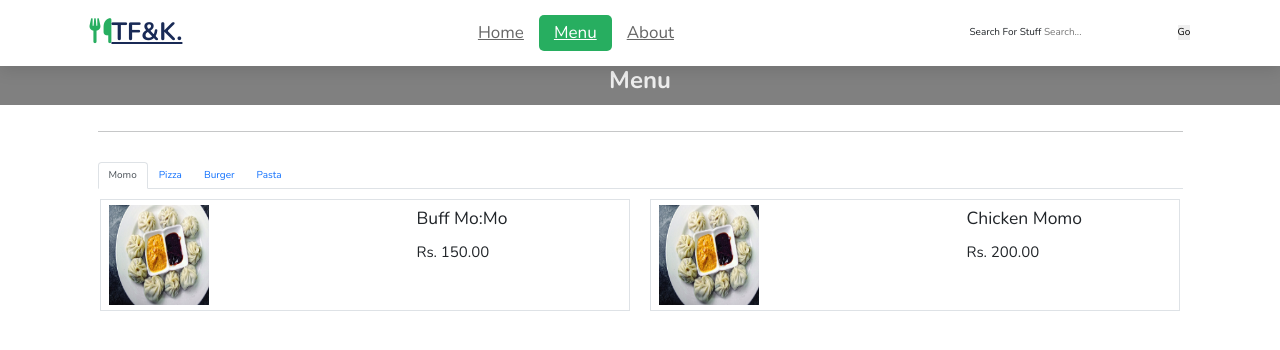
After one commit to rozanDai/RestaurantManagement, a Django app: page /food in a window 1280 px wide. The commit adds this page. Shown: the top 350 px of the page. Run offline with Django 4.2, Linux system fonts and the light colour scheme; data comes from the database, SQL or seed files in the repository; both versions use the stored data as it was after the commit; some libraries are stand-ins or nearby versions.

Commit message:
updatesss

```diff
--- /dev/null
+++ b/ForkAndKnife/templates/ForkAndKnife/menuFood.html
@@ -0,0 +1,177 @@
+{%load static %}
+<!doctype html>
+<html lang="en">
+
+<head>
+  <meta charset="utf-8">
+  <meta name="viewport" content="width=device-width, initial-scale=1">
+  <title>The Fork & Knife Restaurant</title>
+  <!-- bootstrap cdn link -->
+  <link href="https://cdn.jsdelivr.net/npm/bootstrap@5.0.2/dist/css/bootstrap.min.css" rel="stylesheet" integrity="sha384-EVSTQN3/azprG1Anm3QDgpJLIm9Nao0Yz1ztcQTwFspd3yD65VohhpuuCOmLASjC" crossorigin="anonymous">
+  <script src="https://cdn.jsdelivr.net/npm/bootstrap@5.0.2/dist/js/bootstrap.bundle.min.js" integrity="sha384-MrcW6ZMFYlzcLA8Nl+NtUVF0sA7MsXsP1UyJoMp4YLEuNSfAP+JcXn/tWtIaxVXM" crossorigin="anonymous"></script>
+  <link href="https://cdn.jsdelivr.net/npm/bootstrap@5.2.0/dist/css/bootstrap.min.css" rel="stylesheet"
+    integrity="sha384-gH2yIJqKdNHPEq0n4Mqa/HGKIhSkIHeL5AyhkYV8i59U5AR6csBvApHHNl/vI1Bx" crossorigin="anonymous">
+  <!-- fontawesome cdn link -->
+  <link rel="stylesheet" href="https://cdnjs.cloudflare.com/ajax/libs/font-awesome/6.1.1/css/all.min.css">
+  <!-- swiper cdn link -->
+  <link rel="stylesheet" href="https://cdn.jsdelivr.net/npm/swiper@9/swiper-bundle.min.css"/>
+  <!-- custom css -->
+  <link rel="stylesheet" href="{% static 'css/index.css' %}">
+  <link rel="stylesheet" href="{% static 'css/menu.css' %}">
+</head>
+
+<body>
+  <!-- header section -->
+  <header>
+    {% if user.is_authenticated %}
+    <a href="{% url 'homePage' %}" class="logo"><i class="fa-solid fa-utensils"></i>TF&K.</a>
+    {%else%}
+    <a href="{% url 'indexPage' %}" class="logo"><i class="fa-solid fa-utensils"></i>TF&K.</a>
+    {%endif%}
+    <nav class="navbar">
+      <a href="{% url 'indexPage'%}">home</a>
+      <a href="{% url 'menuPage'%}" class="active">menu</a>
+      <a href="{% url 'aboutPage'%}">about</a>
+    </nav>
+
+    <div class="icons">
+      <i class="fa-solid fa-bars" id="menu-bars"></i>
+      <form onsubmit="event.preventDefault();" role="search" class="d-inline">
+        <label for="search">Search for stuff</label>
+        <input id="search" type="search" placeholder="Search..." autofocus required />
+        <button type="submit">Go</button>
+      </form>
+
+    </div>
+  </header>
+  <!-- header section  end-->
+  <div class="subko-heading"><h3>Menu</h3> </div>
+  <!-- <div class="container">
+    <div class="d-flex justify-content-between gap-3 border">
+        <div class="order-photo border border-success border-2">
+        </div> -->
+              <div class="collapse navbar-collapse" id="navbarSupportedContent">
+                <ul class="navbar-nav me-auto mb-2 mb-lg-0">
+                  <li class="nav-item">
+                    <a class="nav-link active" aria-current="page" href="{% url 'indexPage'%}">Home</a>
+                  </li>
+                  <li class="nav-item">
+                    <a class="nav-link active" aria-current="page" href="{% url 'menuPage'%}">Menu</a>
+                  </li>
+                  <li class="nav-item">
+                    <a class="nav-link active" aria-current="page" href="{% url 'aboutPage'%}">About us</a>
+                  </li>
+                  <li class="nav-item">
+                    <a class="nav-link active" aria-current="page" href="{% url 'profilePage'%}">Profile</a>
+                  </li>
+
+                </ul>
+                <form class="d-flex" role="search">
+                  <input class="form-control me-2" type="search" placeholder="Search" aria-label="Search">
+                  <button class="btn btn-outline-success" type="submit">Search</button>
+                </form>
+              </div>
+            </div>
+          </nav>
+        <!-- Menu lists  with link-->
+        <div class="container">
+
+            <hr class="mb-5">
+        <!-- Momo lists shows -->
+            <ul class="nav nav-tabs" id="myTab" role="tablist">
+  <li class="nav-item" role="presentation">
+    <button class="nav-link active" id="home-tab" data-bs-toggle="tab" data-bs-target="#home" type="button" role="tab" aria-controls="home" aria-selected="true">Momo</button>
+  </li>
+  <li class="nav-item" role="presentation">
+    <button class="nav-link" id="profile-tab" data-bs-toggle="tab" data-bs-target="#profile" type="button" role="tab" aria-controls="profile" aria-selected="false">Pizza</button>
+  </li>
+  <li class="nav-item" role="presentation">
+    <button class="nav-link" id="contact-tab" data-bs-toggle="tab" data-bs-target="#contact" type="button" role="tab" aria-controls="contact" aria-selected="false">Burger</button>
+  </li>
+  <li class="nav-item" role="presentation">
+    <button class="nav-link" id="cdrinks-tab" data-bs-toggle="tab" data-bs-target="#cdrinks" type="button" role="tab" aria-controls="cdrinks" aria-selected="false">Pasta</button>
+  </li>
+</ul>
+<div class="tab-content" id="myTabContent">
+  <div class="tab-pane fade show active" id="home" role="tabpanel" aria-labelledby="home-tab">
+    <div class="row">
+      {%for food in menuss %}
+      {%if food.sub_category_id_id == 1 %}
+      <div class="col border m-3"><div class="row py-2 ">
+          <div class="col-7"><a href="{% url 'orderPage' id=food.id %}"><img src="{{ food.item_image.url }}" width="100px" height="100px" alt="momo"></a></div>
+          <div class="col">
+              <p class="fs-3">{{ food.name}}</p>
+              <p class="fs-4">Rs. {{ food.price}}</p>
+          </div>
+      </div>
+  </div>
+  {%endif%}
+  {%endfor%}
+
+
+  </div>
+  </div>
+
+  <div class="tab-pane fade" id="profile" role="tabpanel" aria-labelledby="profile-tab">
+    <div class="row">
+      {%for food in menuss %}
+      {%if food.sub_category_id_id == 5 %}
+      <div class="col border m-3"><div class="row py-2 ">
+          <div class="col-7"><a href="{% url 'orderPage' id=food.id %}"><img src="{{ food.item_image.url }}" width="100px" height="100px" alt="momo"></a></div>
+          <div class="col">
+              <p class="fs-3">{{ food.name}}</p>
+              <p class="fs-4">Rs. {{ food.price}}</p>
+          </div>
+      </div>
+  </div>
+  {%endif%}
+  {%endfor%}
+
+
+  </div>
+  </div>
+
+  <div class="tab-pane fade" id="cdrinks" role="tabpanel" aria-labelledby="cdrinks-tab">
+    <div class="row">
+      {%for food in menuss %}
+      {%if food.sub_category_id_id == 6 %}
+      <div class="col border m-3"><div class="row py-2 ">
+          <div class="col-7"><a href="{% url 'orderPage' id=food.id %}"><img src="{{ food.item_image.url }}" width="100px" height="100px" alt="momo"></a></div>
+          <div class="col">
+              <p class="fs-3">{{ food.name}}</p>
+              <p class="fs-4">Rs. {{ food.price}}</p>
+          </div>
+      </div>
+  </div>
+  {%endif%}
+  {%endfor%}
+
+
+  </div>
+  </div>
+
+  <div class="tab-pane fade" id="contact" role="tabpanel" aria-labelledby="contact-tab">
+    <div class="row">
+      {%for food in menuss %}
+      {%if food.sub_category_id_id == 3 %}
+      <div class="col border m-3"><div class="row py-2 ">
+          <div class="col-7"><a href="{% url 'orderPage' id=food.id %}"><img src="{{ food.item_image.url }}" width="100px" height="100px" alt="momo"></a></div>
+          <div class="col">
+              <p class="fs-3">{{ food.name}}</p>
+              <p class="fs-4">Rs. {{ food.price}}</p>
+          </div>
+      </div>
+  </div>
+  {%endif%}
+  {%endfor%}
+
+
+  </div>
+  </div>
+</div>
+
+        </div>
+    </div>
+
+</body>
+</html>
--- a/ForkAndKnife/urls.py
+++ b/ForkAndKnife/urls.py
@@ -13,8 +13,12 @@ urlpatterns = [
     path("about/", views.about, name="aboutPage"),
    # path("profile/<str:username>/", views.profile, name="profilePage"),
    path("profile/", views.profile, name="profilePage"),
-   path('menulist', views.menuList, name="menulistPage"),
-   path('order/', views.order, name="orderPage"),
+   path('food', views.menuFoodList, name="menuFoodPage"),
+     path('drink', views.menuDrinkList, name="menuDrinkPage"),
+      path('bakery', views.menuBakeryList, name="menuBakeryPage"),
+   path('desert', views.menuDesertList, name="menuDesertPage"),
+   #   path('menulist', views.menuList, name="menulistPage"),
+   path('orderitem/<int:id>/', views.orderItem, name="orderPage",),
 
 
    ##password reset
--- a/ForkAndKnife/views.py
+++ b/ForkAndKnife/views.py
@@ -95,7 +95,7 @@ def home(request):
 
 
 def menu(request):
-    return render(request, "ForkAndKnife/menu.html")
+    return render(request, "ForkAndKnife/menu.html",)
 
 def about(request):
     return render(request, 'ForkAndKnife/about.html')
@@ -110,12 +110,40 @@ def profile(request):
     return render(request, 'ForkAndKnife/profile.html')
 
 
-def menuList(request):
+def menuFoodList(request):
     obj = SubCategory.objects.all()
     menus = Menu.objects.all()
 
-    return render(request, "ForkAndKnife/menulist.html", {'objj': obj , 'menuss': menus})
+    return render(request, "ForkAndKnife/menuFood.html", {'objj': obj , 'menuss': menus})
+
+def orderItem(request, id):
+    #menus = Menu.objects.all()
+    order = get_object_or_404(Menu, id = id)
+    #order = Menu.objects.get(id=id)
+    return render(request, "ForkAndKnife/orderMenu.html", { 'order': order})
+
+# def orderItem(request):
+    # return render(request, "ForkAndKnife/orderMenu.html")
+#
+def menuList(request):
+    return HttpResponse("hello")
+
+def menuDrinkList(request):
+     obj = SubCategory.objects.all()
+     menus = Menu.objects.all()
+
+     return render(request, "ForkAndKnife/menuDrink.html", {'objj': obj , 'menuss': menus})
 
 
-def order(request):
-    return render(request, "ForkAndKnife/orderMenu.html")
+def menuBakeryList(request):
+     obj = SubCategory.objects.all()
+     menus = Menu.objects.all()
+
+     return render(request, "ForkAndKnife/menuBakery.html", {'objj': obj , 'menuss': menus})
+
+
+def menuDesertList(request):
+     obj = SubCategory.objects.all()
+     menus = Menu.objects.all()
+
+     return render(request, "ForkAndKnife/menuDeserts.html", {'objj': obj , 'menuss': menus})
```
Also changed, not shown: ForkAndKnife/models.py (+10 -0 lines), ForkAndKnife/templates/ForkAndKnife/menu.html (+4 -4 lines), ForkAndKnife/templates/ForkAndKnife/menuBakery.html (renamed from ForkAndKnife/templates/ForkAndKnife/menulist.html, +46 -43 lines), ForkAndKnife/templates/ForkAndKnife/menuDeserts.html (added, +177 -0 lines), ForkAndKnife/templates/ForkAndKnife/menuDrink.html (added, +177 -0 lines), ForkAndKnife/templates/ForkAndKnife/orderMenu.html (+11 -9 lines), db.sqlite3, media/media/Rasbharii.jpg (added), media/media/blackForest.jpg (added), media/media/chocodoughnut.jpeg (added), media/media/jerry.jpg (added), media/media/lalmon.jpg (added), media/media/strawberryDough.jpg (added), media/media/whitepasta_nw96VVJ.jpg (added).
